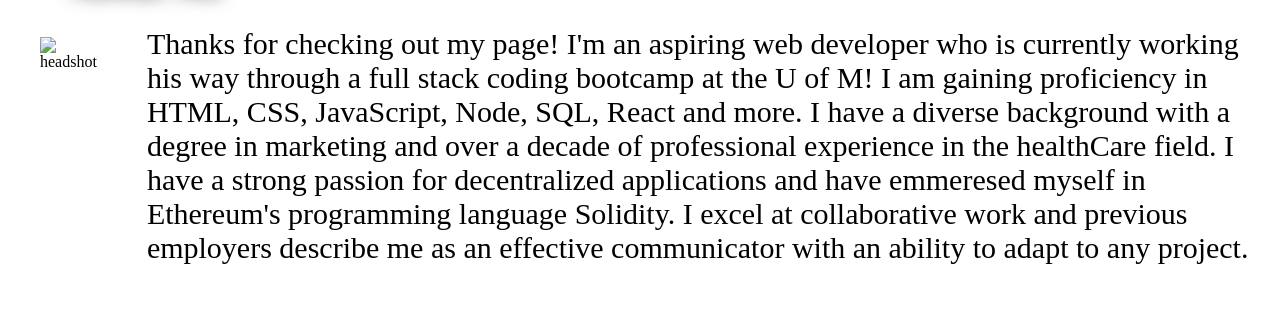
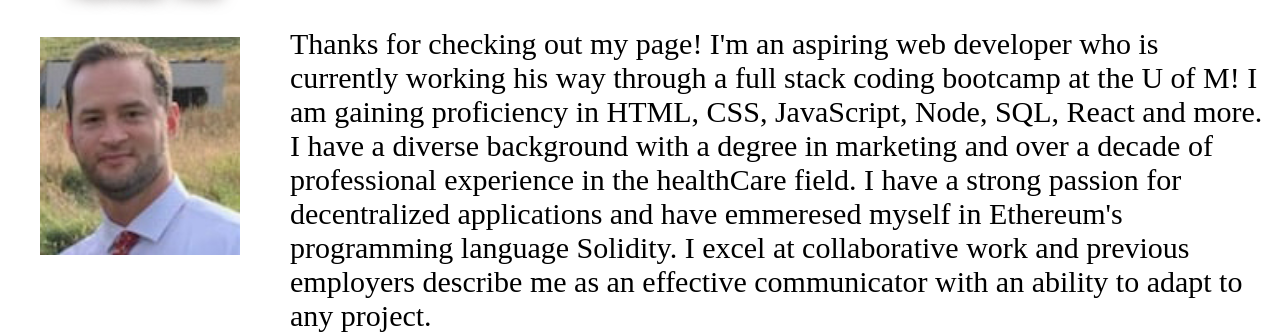
Before and after one commit to smith-utxo/work-portfolio, a plain HTML site: page index.html in a window 1280 px wide. Shown: the part 289-625 px from the top of the page. Drawn offline with Linux system fonts and the light colour scheme; files that its build step writes are made by us from their sources; the site is published under a folder, as on GitHub Pages, so addresses that start at the root find nothing.

Commit message:
headshot jpg fix

```diff
--- a/index.html
+++ b/index.html
@@ -29,7 +29,7 @@
     <section class="hero">
 
                 <div class="hero-img">
-        <img src="/assets/images/headshot.jpg" alt="headshot" value="test" width="200px">
+        <img src="assets/images/headshot.jpg" alt="headshot" value="test" width="200px">
         </div>
 
         <div class="hero-text">
```
